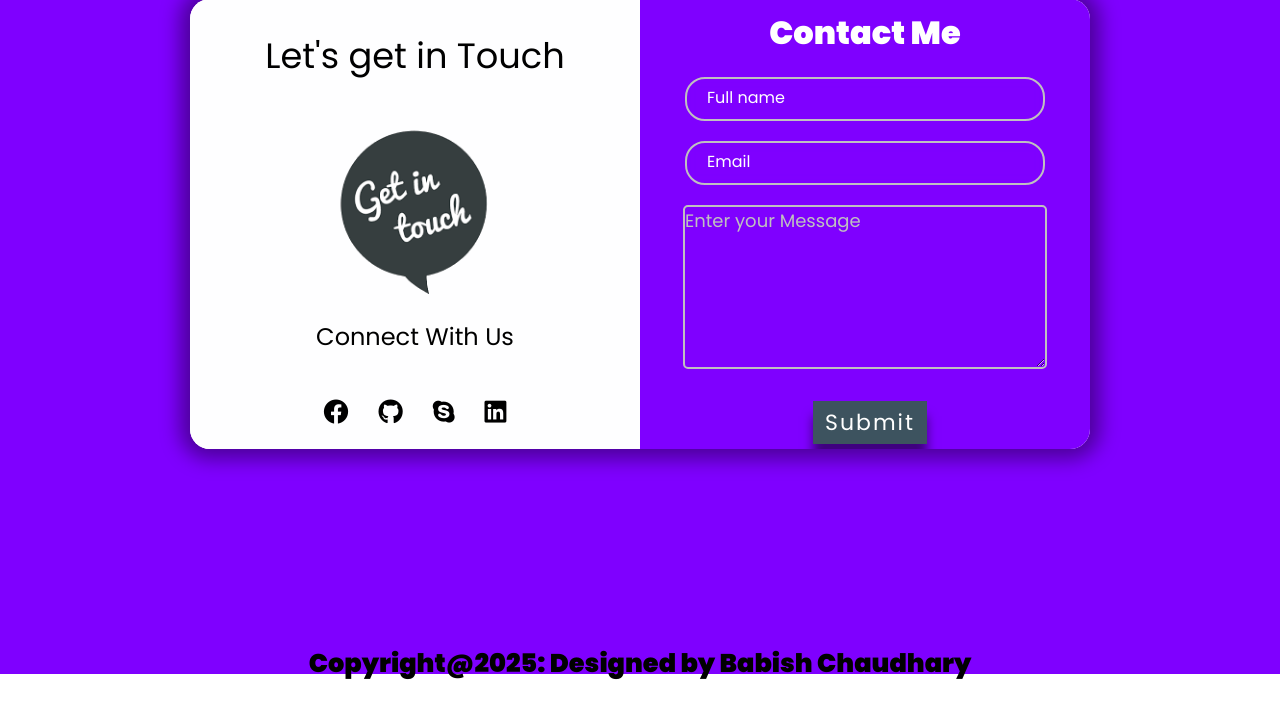
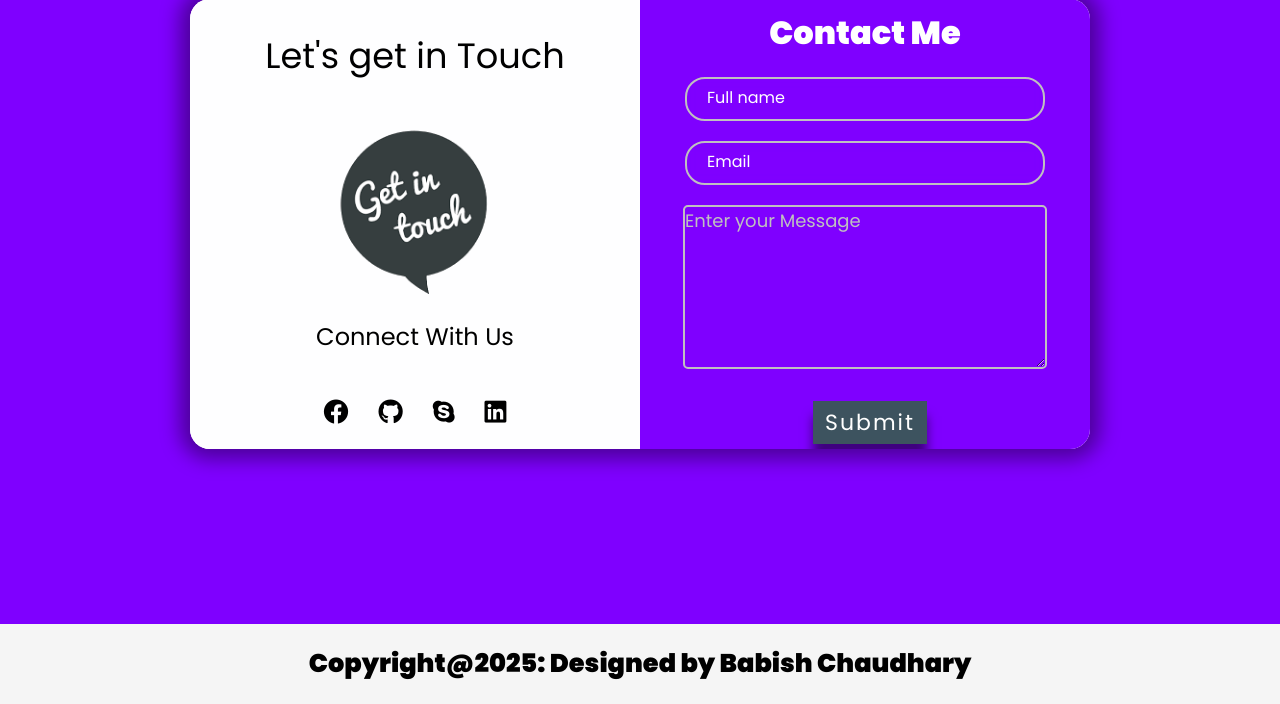
Before and after one commit to babish9887/PortFolio, a PHP site: page / in a window 1280 px wide. Shown: the part 3348-4052 px from the top of the page. Run offline with PHP 8.4, Linux system fonts and the light colour scheme.

Commit message:
Update style.css

```diff
--- a/style.css
+++ b/style.css
@@ -627,6 +627,7 @@ button:hover{
     justify-content: center;
     align-items: center;
     text-align: center;
+    background-color: whitesmoke;
 }
 #footer .footercontainer h1{
     font-size: 2vw;
```
